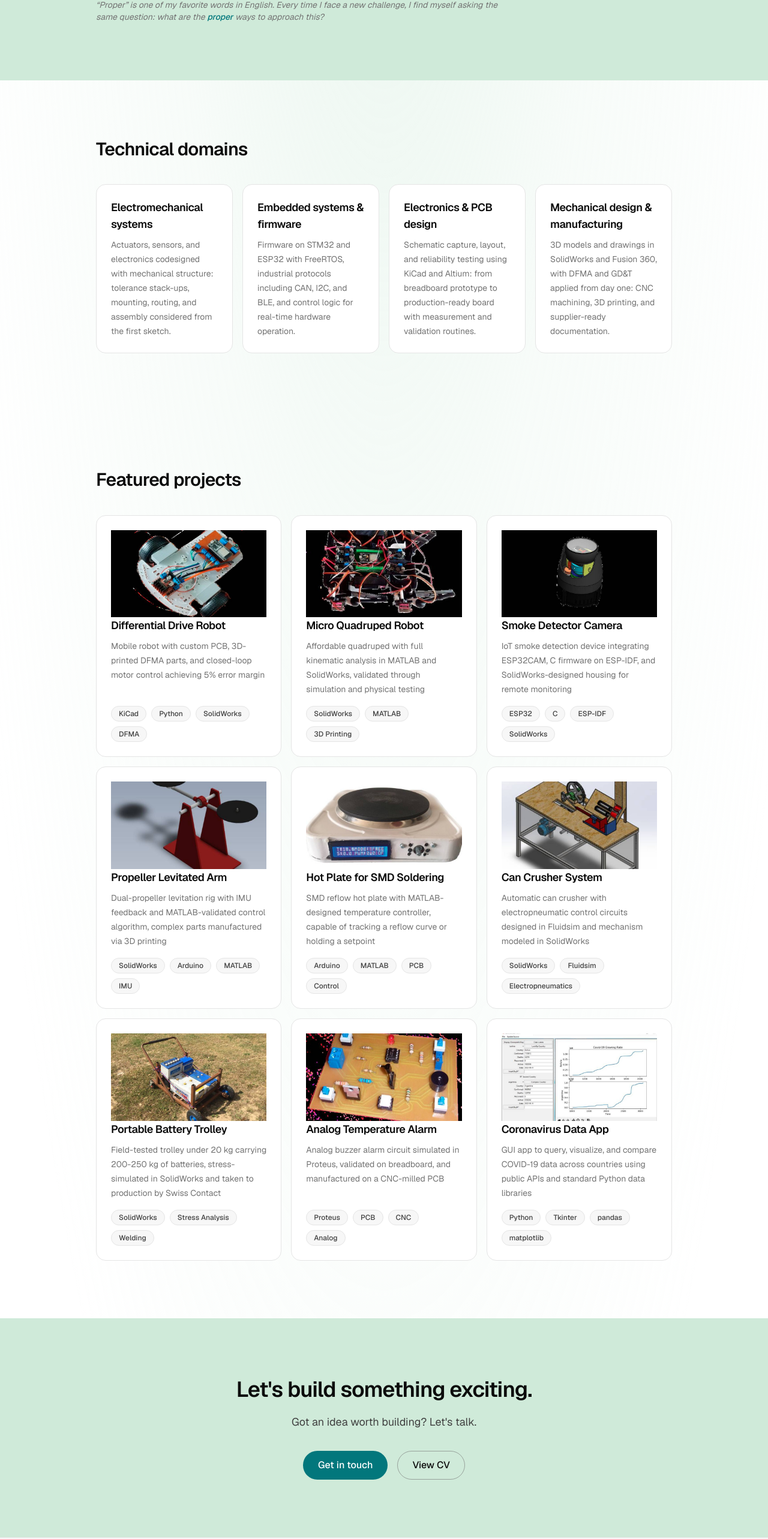
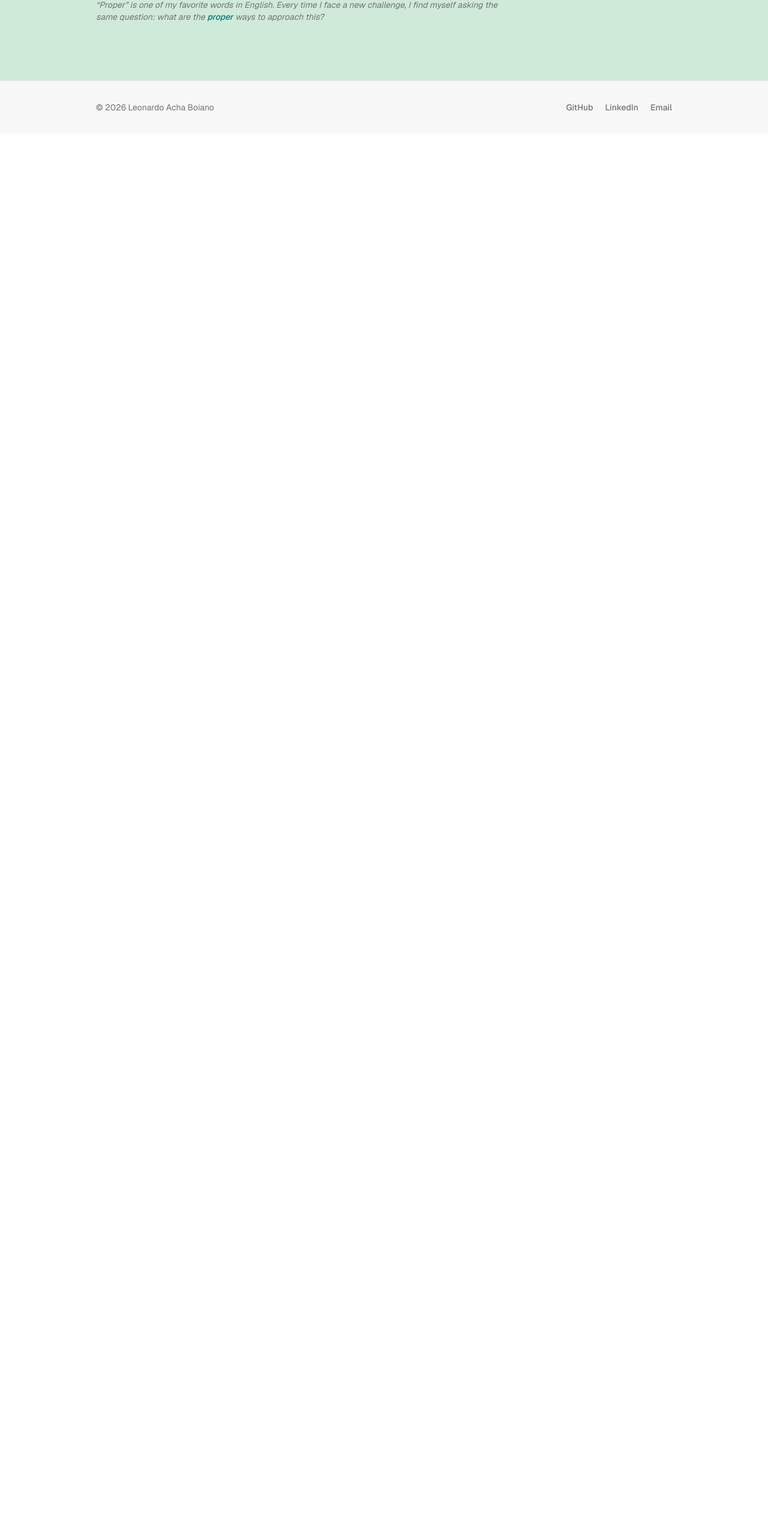
Before and after one commit to leonardoAB1/leonardoachaboiano.com, a Next.js app: page /en in a window 1280 px wide. Shown: the part 1220-3786 px from the top of the page at 60% size. After the commit the page ends 1443 px from the top, so only its background shows below. Built offline with nearby package versions, Linux system fonts and the light colour scheme.

Commit message:
refactor: remove featuredprojects, technicaldomains, and contactcta from home page

```diff
--- a/src/app/[locale]/page.tsx
+++ b/src/app/[locale]/page.tsx
@@ -1,10 +1,7 @@
 import { setRequestLocale } from "next-intl/server";
 import type { ReactElement } from "react";
-import { ContactCTA } from "@/components/home/ContactCTA";
 import { EngineeringPhilosophy } from "@/components/home/EngineeringPhilosophy";
-import { FeaturedProjects } from "@/components/home/FeaturedProjects";
 import { Hero } from "@/components/home/Hero";
-import { TechnicalDomains } from "@/components/home/TechnicalDomains";
 import type { Locale } from "@/i18n/routing";
 import { cn } from "@/lib/utils";
 
@@ -28,9 +25,6 @@ export default async function HomePage({
       <div aria-hidden="true" className={backgroundWashClasses} />
       <Hero />
       <EngineeringPhilosophy />
-      <TechnicalDomains />
-      <FeaturedProjects />
-      <ContactCTA />
     </div>
   );
 }
--- a/src/components/home/ContactCTA.tsx
+++ /dev/null
@@ -1,52 +0,0 @@
-import { useTranslations } from "next-intl";
-import type { ReactElement } from "react";
-import { Container } from "@/components/layout/Container";
-import { Section } from "@/components/layout/Section";
-import { AnimatedSection } from "@/components/shared/AnimatedSection";
-import { buttonClasses } from "@/components/ui/Button";
-import { Heading, Text } from "@/components/ui/Typography";
-import { Link } from "@/i18n/navigation";
-import { cn } from "@/lib/utils";
-
-export function ContactCTA(): ReactElement {
-  const t = useTranslations("Home.ContactCTA");
-
-  return (
-    <Section className="bg-surface-brand">
-      <Container>
-        <AnimatedSection>
-          <div className="flex flex-col items-center gap-8 text-center">
-            <div className="flex flex-col gap-4">
-              <Heading as="h2" size="lg" className="mx-auto">
-                {t("heading")}
-              </Heading>
-              <Text size="lg" className="mx-auto text-ink-2">
-                {t("subtitle")}
-              </Text>
-            </div>
-            <div className="flex flex-col gap-3 sm:flex-row sm:gap-4">
-              <Link
-                href="/contact"
-                className={cn(
-                  buttonClasses({ variant: "primary", size: "lg" }),
-                  "text-center",
-                )}
-              >
-                {t("getInTouch")}
-              </Link>
-              <Link
-                href="/cv"
-                className={cn(
-                  buttonClasses({ variant: "secondary", size: "lg" }),
-                  "text-center",
-                )}
-              >
-                {t("viewCv")}
-              </Link>
-            </div>
-          </div>
-        </AnimatedSection>
-      </Container>
-    </Section>
-  );
-}
--- a/src/components/home/FeaturedProjects.tsx
+++ /dev/null
@@ -1,171 +0,0 @@
-"use client";
-
-import { motion, type Variants } from "framer-motion";
-import Image from "next/image";
-import { useTranslations } from "next-intl";
-import type { ReactElement } from "react";
-import { Container } from "@/components/layout/Container";
-import { Section } from "@/components/layout/Section";
-import { Badge } from "@/components/ui/Badge";
-import {
-  Card,
-  CardContent,
-  CardDescription,
-  CardHeader,
-  CardTitle,
-} from "@/components/ui/Card";
-import { Heading } from "@/components/ui/Typography";
-
-// Non-translatable project data. id keys into the Projects message namespace for
-// title + description; image, tags (proper-noun tech) stay here.
-interface Project {
-  id: string;
-  image: string;
-  tags: string[];
-}
-
-const projects: Project[] = [
-  {
-    id: "differentialDriveRobot",
-    image: "/images/projects/differential-robot.jpg",
-    tags: ["KiCad", "Python", "SolidWorks", "DFMA"],
-  },
-  {
-    id: "microQuadruped",
-    image: "/images/projects/micro-quadruped.jpg",
-    tags: ["SolidWorks", "MATLAB", "3D Printing"],
-  },
-  {
-    id: "smokeDetectorCamera",
-    image: "/images/projects/smoke-detector-camera.jpg",
-    tags: ["ESP32", "C", "ESP-IDF", "SolidWorks"],
-  },
-  {
-    id: "propellerArm",
-    image: "/images/projects/propeller-arm.jpg",
-    tags: ["SolidWorks", "Arduino", "MATLAB", "IMU"],
-  },
-  {
-    id: "hotPlate",
-    image: "/images/projects/hot-plate.jpg",
-    tags: ["Arduino", "MATLAB", "PCB", "Control"],
-  },
-  {
-    id: "canCrusher",
-    image: "/images/projects/can-crusher.jpg",
-    tags: ["SolidWorks", "Fluidsim", "Electropneumatics"],
-  },
-  {
-    id: "batteryTrolley",
-    image: "/images/projects/battery-trolley.jpg",
-    tags: ["SolidWorks", "Stress Analysis", "Welding"],
-  },
-  {
-    id: "temperatureAlarm",
-    image: "/images/projects/temperature-alarm.jpg",
-    tags: ["Proteus", "PCB", "CNC", "Analog"],
-  },
-  {
-    id: "covidApp",
-    image: "/images/projects/covid-app.jpg",
-    tags: ["Python", "Tkinter", "pandas", "matplotlib"],
-  },
-];
-
-const headingVariant: Variants = {
-  hidden: { opacity: 0, y: 12 },
-  show: {
-    opacity: 1,
-    y: 0,
-    transition: { duration: 0.45, ease: [0.22, 1, 0.36, 1] },
-  },
-};
-
-const gridContainer: Variants = {
-  hidden: {},
-  show: { transition: { staggerChildren: 0.08 } },
-};
-
-const cardItem: Variants = {
-  hidden: { opacity: 0, y: 16 },
-  show: {
-    opacity: 1,
-    y: 0,
-    transition: { duration: 0.45, ease: [0.22, 1, 0.36, 1] },
-  },
-};
-
-const viewport = { margin: "-80px", once: true } as const;
-
-export function FeaturedProjects(): ReactElement {
-  const t = useTranslations("Home.FeaturedProjects");
-  const tp = useTranslations("Projects");
-
-  return (
-    <Section>
-      <Container>
-        <div className="flex flex-col gap-10">
-          <motion.div
-            initial="hidden"
-            whileInView="show"
-            viewport={viewport}
-            variants={headingVariant}
-          >
-            <Heading as="h2" size="md">
-              {t("heading")}
-            </Heading>
-          </motion.div>
-          <motion.ul
-            className="grid gap-4 sm:grid-cols-2 lg:grid-cols-3"
-            initial="hidden"
-            whileInView="show"
-            viewport={viewport}
-            variants={gridContainer}
-          >
-            {projects.map((project) => {
-              const title = tp(`${project.id}.title`);
-              return (
-                <motion.li
-                  key={project.id}
-                  className="group"
-                  variants={cardItem}
-                  whileHover={{
-                    y: -4,
-                    transition: { duration: 0.2, ease: "easeOut" },
-                  }}
-                >
-                  <Card className="flex h-full flex-col shadow-none hover:border-brand/20 hover:shadow-sm dark:shadow-none overflow-hidden">
-                    <div className="relative aspect-video w-full overflow-hidden bg-muted">
-                      <Image
-                        src={project.image}
-                        alt={title}
-                        fill
-                        className="object-cover transition-transform duration-300 group-hover:scale-105"
-                        sizes="(max-width: 640px) 100vw, (max-width: 1024px) 50vw, 33vw"
-                      />
-                    </div>
-                    <CardHeader>
-                      <CardTitle>{title}</CardTitle>
-                      <CardDescription>
-                        {tp(`${project.id}.description`)}
-                      </CardDescription>
-                    </CardHeader>
-                    <CardContent className="mt-auto pt-4">
-                      <div className="flex flex-wrap gap-2">
-                        {project.tags.map((tag) => (
-                          <Badge key={tag} tone="neutral">
-                            {tag}
-                          </Badge>
-                        ))}
-                      </div>
-                    </CardContent>
-                  </Card>
-                </motion.li>
-              );
-            })}
-          </motion.ul>
-        </div>
-      </Container>
-    </Section>
-  );
-}
--- a/src/components/home/TechnicalDomains.tsx
+++ /dev/null
@@ -1,95 +0,0 @@
-"use client";
-
-import { motion, type Variants } from "framer-motion";
-import { useTranslations } from "next-intl";
-import type { ReactElement } from "react";
-import { Container } from "@/components/layout/Container";
-import { Section } from "@/components/layout/Section";
-import {
-  Card,
-  CardDescription,
-  CardHeader,
-  CardTitle,
-} from "@/components/ui/Card";
-import { Heading } from "@/components/ui/Typography";
-
-// Stable ids; title/description come from the Home.TechnicalDomains namespace.
-const domainIds = [
-  "electromechanical",
-  "embedded",
-  "electronicsPcb",
-  "mechanical",
-] as const;
-
-const headingVariant: Variants = {
-  hidden: { opacity: 0, y: 12 },
-  show: {
-    opacity: 1,
-    y: 0,
-    transition: { duration: 0.45, ease: [0.22, 1, 0.36, 1] },
-  },
-};
-
-const gridContainer: Variants = {
-  hidden: {},
-  show: { transition: { staggerChildren: 0.08 } },
-};
-
-const cardItem: Variants = {
-  hidden: { opacity: 0, y: 16 },
-  show: {
-    opacity: 1,
-    y: 0,
-    transition: { duration: 0.5, ease: [0.22, 1, 0.36, 1] },
-  },
-};
-
-const viewport = { margin: "-80px", once: true } as const;
-
-export function TechnicalDomains(): ReactElement {
-  const t = useTranslations("Home.TechnicalDomains");
-
-  return (
-    <Section>
-      <Container>
-        <div className="flex flex-col gap-10">
-          <motion.div
-            initial="hidden"
-            whileInView="show"
-            viewport={viewport}
-            variants={headingVariant}
-          >
-            <Heading as="h2" size="md">
-              {t("heading")}
-            </Heading>
-          </motion.div>
-          <motion.ul
-            className="grid gap-4 sm:grid-cols-2 lg:grid-cols-4"
-            initial="hidden"
-            whileInView="show"
-            viewport={viewport}
-            variants={gridContainer}
-          >
-            {domainIds.map((id) => (
-              <motion.li
-                key={id}
-                variants={cardItem}
-                whileHover={{
-                  y: -4,
-                  transition: { duration: 0.2, ease: "easeOut" },
-                }}
-              >
-                <Card className="h-full shadow-none hover:border-brand/20 hover:shadow-sm dark:shadow-none">
-                  <CardHeader>
-                    <CardTitle>{t(`${id}.title`)}</CardTitle>
-                    <CardDescription>{t(`${id}.description`)}</CardDescription>
-                  </CardHeader>
-                </Card>
-              </motion.li>
-            ))}
-          </motion.ul>
-        </div>
-      </Container>
-    </Section>
-  );
-}
```
